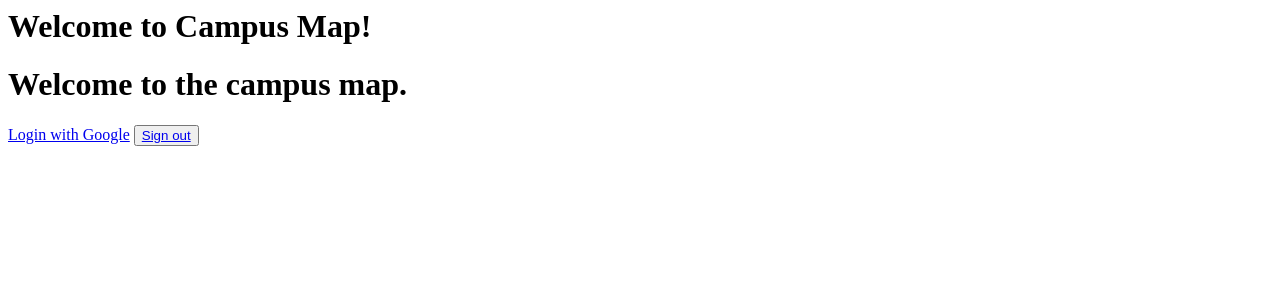
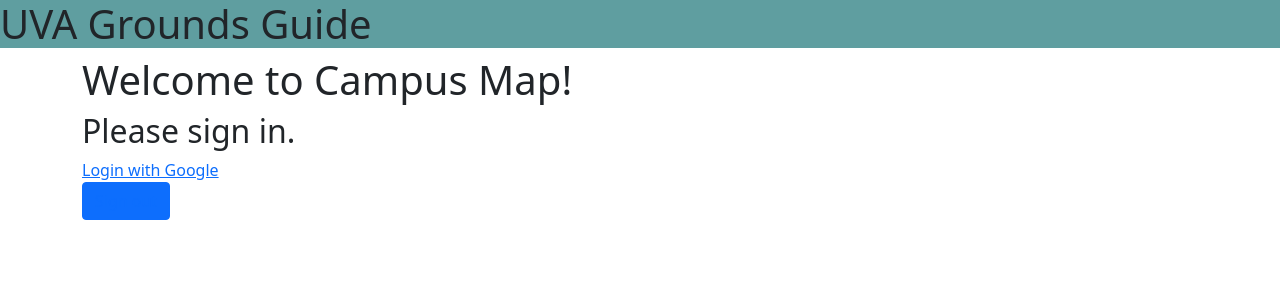
Before and after one commit to cobyc15/uvacampusmap, a Django app: page / in a window 1280 px wide. Shown: the top 300 px of the page. Run offline with Django 3.2, Linux system fonts and the light colour scheme; some libraries are stand-ins or nearby versions.

Commit message:
incorporated bootstrap
added bootstrap4 to app, created base.html, made some basic layouts

```diff
--- a/CampusMap/settings.py
+++ b/CampusMap/settings.py
@@ -48,6 +48,7 @@
      'allauth.account',
      'allauth.socialaccount',
      'allauth.socialaccount.providers.google',
+    'bootstrap4',
 ]
 
 MIDDLEWARE = [
@@ -65,7 +66,7 @@
 TEMPLATES = [
     {
         'BACKEND': 'django.template.backends.django.DjangoTemplates',
-        'DIRS': [],
+        'DIRS': [os.path.join(BASE_DIR, 'templates')],
         'APP_DIRS': True,
         'OPTIONS': {
             'context_processors': [
--- a/map/templates/map/index.html
+++ b/map/templates/map/index.html
@@ -1,19 +1,27 @@
+{% extends 'base.html' %}
+
+{% block content %}
+  {% load static %}
+
   {% load socialaccount %}
-<html>
-  <head>
-    <title>Google Registration</title>
-  </head>
-  <body>
   <h1> Welcome to Campus Map! </h1>
+
+  <div class="container">
     {% if user.is_authenticated %}
       <p>How's it going, {{ user.username }}?</p>
 
     {% else %}
-  <h1>Welcome to the campus map.</h1>
+      <h2>Please sign in.</h2>
       <a href="{% provider_login_url 'google' %}">Login with Google</a>
     {% endif %}
+  </div>
+
+
+  <div class="container">
     <button type="button" class="btn btn-primary">
     <a href="{% url 'logout' %}"> Sign out </a>
     </button>
-  </body>
-</html>
+  </div>
+
+
+{% endblock %}
--- /dev/null
+++ b/templates/base.html
@@ -0,0 +1,45 @@
+<!doctype html>
+<html lang="en">
+  <head>
+    <!-- Required meta tags -->
+    <meta charset="utf-8">
+    <meta name="viewport" content="width=device-width, initial-scale=1">
+
+    <!-- Bootstrap CSS -->
+    <link href="https://cdn.jsdelivr.net/npm/bootstrap@5.0.0-beta2/dist/css/bootstrap.min.css" rel="stylesheet" integrity="sha384-BmbxuPwQa2lc/FVzBcNJ7UAyJxM6wuqIj61tLrc4wSX0szH/Ev+nYRRuWlolflfl" crossorigin="anonymous">
+
+    <title>UVA Grounds Guide</title>
+  </head>
+
+  <body>
+
+    <div id="page-container">
+        <div id="content-wrap">
+            <div id="header">
+                <h1 style="background-color: cadetblue">UVA Grounds Guide</h1>
+
+        </div>
+    </div>
+
+
+    <div id="content", name="content", class="main">
+        <div class="container">
+            <div class="row justify-content-center">
+                {% block content %}
+                {% endblock %}
+            </div>
+        </div>
+    </div>
+
+    <!-- Optional JavaScript; choose one of the two! -->
+
+    <!-- Option 1: Bootstrap Bundle with Popper -->
+    <script src="https://cdn.jsdelivr.net/npm/bootstrap@5.0.0-beta2/dist/js/bootstrap.bundle.min.js" integrity="sha384-b5kHyXgcpbZJO/tY9Ul7kGkf1S0CWuKcCD38l8YkeH8z8QjE0GmW1gYU5S9FOnJ0" crossorigin="anonymous"></script>
+
+    <!-- Option 2: Separate Popper and Bootstrap JS -->
+    <!--
+    <script src="https://cdn.jsdelivr.net/npm/@popperjs/core@2.6.0/dist/umd/popper.min.js" integrity="sha384-KsvD1yqQ1/1+IA7gi3P0tyJcT3vR+NdBTt13hSJ2lnve8agRGXTTyNaBYmCR/Nwi" crossorigin="anonymous"></script>
+    <script src="https://cdn.jsdelivr.net/npm/bootstrap@5.0.0-beta2/dist/js/bootstrap.min.js" integrity="sha384-nsg8ua9HAw1y0W1btsyWgBklPnCUAFLuTMS2G72MMONqmOymq585AcH49TLBQObG" crossorigin="anonymous"></script>
+    -->
+  </body>
+</html>
```
Lines whose indentation alone changed are shown as unchanged.
